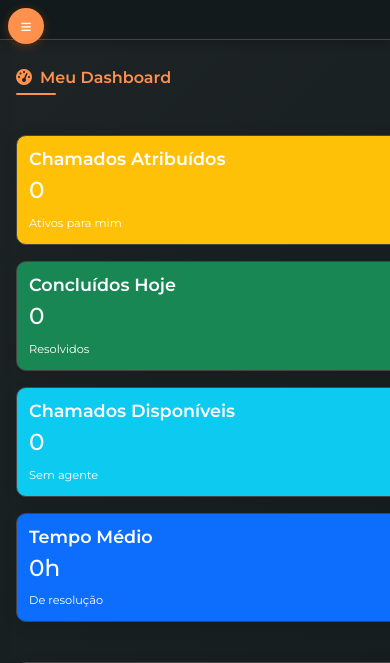
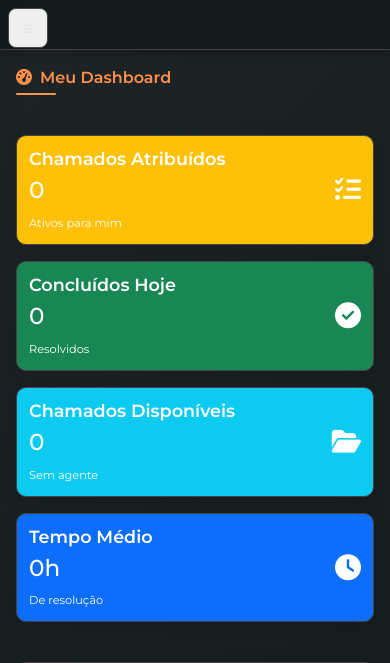
Before and after one commit to emersonevq/evoquefitness, a Python web app: template setores/ti/templates/painel_agente.html in a window 390 px wide; the page is wider, and only the part inside the window is pictured. Shown: the top 663 px of that part. Run offline with Jinja, Linux system fonts and the light colour scheme; the template is opened without the code that fills it, so the values that code supplies are empty; some libraries are stand-ins or nearby versions; grey boxes are pictures that could not be loaded.

Commit message:
Update painel.css

```diff
--- a/static/ti/css/painel/painel.css
+++ b/static/ti/css/painel/painel.css
@@ -1993,17 +1993,27 @@ select option:checked {
   position: fixed;
   top: var(--spacing-sm);
   left: var(--spacing-sm);
+<<<<<<< HEAD
   background: var(--primary-color);
   color: white;
   border: none;
   border-radius: 50%;
   width: 36px;
   height: 36px;
+=======
+  background: transparent;
+  color: var(--light-color);
+  border: 1px solid var(--border-color);
+  border-radius: 8px;
+  width: 40px;
+  height: 40px;
+>>>>>>> 124108a (Atualizando projeto com as últimas mudanças)
   display: none;
   align-items: center;
   justify-content: center;
   cursor: pointer;
   z-index: 1200;
+<<<<<<< HEAD
   box-shadow: 0 2px 10px rgba(255, 98, 0, 0.3);
   transition: all var(--transition-speed) ease;
   font-size: var(--font-size-small);
@@ -2011,6 +2021,17 @@ select option:checked {
 
 .sidebar-toggle:hover {
   transform: scale(1.05);
+=======
+  box-shadow: 0 2px 8px var(--shadow-color);
+  transition: all var(--transition-speed) ease;
+  font-size: var(--font-size-base);
+}
+
+.sidebar-toggle:hover {
+  background: rgba(255, 98, 0, 0.08);
+  border-color: var(--primary-color);
+  transform: translateY(-1px);
+>>>>>>> 124108a (Atualizando projeto com as últimas mudanças)
 }
 
 /* ============ SEÇÃO: PAGINAÇÃO ============ */
@@ -2064,9 +2085,44 @@ select option:checked {
   bottom: 0;
   background: rgba(0,0,0,0.45);
   z-index: 1140;
+<<<<<<< HEAD
   display: none;
 }
 .sidebar-backdrop.show { display: block; }
+=======
+  opacity: 0;
+  transition: opacity 200ms ease;
+  pointer-events: none;
+}
+.sidebar-backdrop.show {
+  opacity: 0.6;
+  pointer-events: auto;
+}
+
+/* Sidebar base improvements */
+.sidebar {
+  background: var(--sidebar-bg);
+  box-shadow: 4px 0 20px rgba(0,0,0,0.45);
+  opacity: 1;
+}
+
+/* Submenu collapse animation */
+.sidebar nav ul .submenu {
+  max-height: 0;
+  overflow: hidden;
+  transition: max-height 260ms ease, opacity 220ms ease, padding 200ms ease;
+  opacity: 0;
+  padding-top: 0;
+  padding-bottom: 0;
+}
+
+.sidebar nav ul li.has-submenu.open .submenu {
+  max-height: 1000px; /* suficiente para conter itens */
+  opacity: 1;
+  padding-top: 0.5rem;
+  padding-bottom: 0.5rem;
+}
+>>>>>>> 124108a (Atualizando projeto com as últimas mudanças)
 
 /* ============ SEÇÃO: RESPONSIVIDADE ============ */
 @media (max-width: 1200px) {
@@ -2087,10 +2143,25 @@ select option:checked {
   .sidebar {
     transform: translateX(-100%);
     z-index: 1150;
+<<<<<<< HEAD
   }
 
   .sidebar.active {
     transform: translateX(0);
+=======
+    /* Garantir largura mínima no mobile para que o menu fique visível quando aberto */
+    width: 0; /* manter 0 por padrão para não empurrar layout */
+    min-width: 0;
+  }
+
+  .sidebar.active {
+    transform: translateX(0);
+    /* Ao abrir no mobile, forçamos largura visível e overflow para exibir o conteúdo */
+    width: 280px;
+    min-width: 240px;
+    max-width: 90vw;
+    overflow-y: auto;
+>>>>>>> 124108a (Atualizando projeto com as últimas mudanças)
   }
 
   .main-content {
@@ -2100,6 +2171,44 @@ select option:checked {
   .sidebar-toggle {
     display: flex;
   }
+<<<<<<< HEAD
+=======
+
+  /* Remove default browser/Bootstrap orange focus square on the burger button while keeping accessibility */
+  .sidebar-toggle,
+  #sidebarToggle,
+  #mobileSidebarToggle,
+  .btn-link#mobileSidebarToggle {
+    -webkit-tap-highlight-color: transparent; /* mobile touch */
+  }
+
+  .sidebar-toggle:focus,
+  #sidebarToggle:focus,
+  #mobileSidebarToggle:focus,
+  .btn-link#mobileSidebarToggle:focus {
+    outline: none;
+    box-shadow: 0 0 0 3px rgba(255, 98, 0, 0.12); /* subtle ring, not a solid orange square */
+    background: rgba(255, 98, 0, 0.06);
+    border-color: transparent;
+  }
+
+  /* Ensure icon inside button doesn't get text-decoration or ugly selection box */
+  .sidebar-toggle i,
+  #sidebarToggle i,
+  #mobileSidebarToggle i {
+    text-decoration: none;
+    user-select: none;
+  }
+
+  /* Active/focus-visible state for keyboard users */
+  .sidebar-toggle.active,
+  .sidebar-toggle:focus-visible,
+  #sidebarToggle:focus-visible,
+  #mobileSidebarToggle:focus-visible {
+    background: rgba(255, 98, 0, 0.08);
+    box-shadow: 0 0 0 4px rgba(255, 98, 0, 0.14);
+  }
+>>>>>>> 124108a (Atualizando projeto com as últimas mudanças)
 
   .navbar-panel {
     left: 0 !important;
@@ -2123,11 +2232,16 @@ select option:checked {
     padding: var(--spacing-sm);
     margin-top: calc(var(--navbar-height) - 10px);
   }
-
+<<<<<<< HEAD
+
+=======
+
+>>>>>>> 124108a (Atualizando projeto com as últimas mudanças)
   .navbar-panel {
     height: calc(var(--navbar-height) - 10px);
     padding: var(--spacing-xs) 0;
   }
+<<<<<<< HEAD
 
   .content-section {
     padding: var(--spacing-md);
@@ -2137,16 +2251,86 @@ select option:checked {
     font-size: 16px;
   }
 
+=======
+
+  .content-section {
+    padding: var(--spacing-md);
+  }
+
+  h2 {
+    font-size: 16px;
+  }
+
+>>>>>>> 124108a (Atualizando projeto com as últimas mudanças)
   .cards-grid {
     grid-template-columns: 1fr;
     gap: var(--spacing-sm);
   }
+<<<<<<< HEAD
 
   .modal-content {
     margin: var(--spacing-sm);
     max-width: calc(100vw - calc(var(--spacing-sm) * 2));
   }
 
+=======
+
+  /* Make modals occupy the entire viewport on mobile in the painel context */
+  .modal {
+    z-index: 2000; /* ensure above sidebar/backdrop */
+  }
+
+  .modal-dialog {
+    max-width: 100%;
+    width: 100%;
+    height: 100%;
+    margin: 0;
+    display: flex;
+    align-items: stretch;
+    justify-content: center;
+  }
+
+  .modal-content {
+    width: 100vw;
+    height: 100vh;
+    border-radius: 0;
+    margin: 0;
+    display: flex;
+    flex-direction: column;
+    overflow: hidden;
+    box-shadow: none;
+    max-width: 100%;
+  }
+
+  .modal-header,
+  .modal-footer {
+    flex: 0 0 auto;
+  }
+
+  .modal-body {
+    flex: 1 1 auto;
+    overflow-y: auto;
+    padding: var(--spacing-md);
+  }
+
+  /* Small margin for large mobile screens to avoid touching edges if desired */
+  .modal.modal-dialog-margin .modal-content {
+    width: calc(100vw - 1rem);
+    height: calc(100vh - 1rem);
+    margin: 0.5rem;
+    border-radius: 8px;
+  }
+
+  .modal-backdrop.show {
+    opacity: 0.6;
+  }
+
+  .modal.show {
+    display: block; /* ensure visible */
+  }
+
+  /* keep previous behavior for non-modal content */
+>>>>>>> 124108a (Atualizando projeto com as últimas mudanças)
   .modal-body {
     grid-template-columns: 1fr;
     padding: var(--spacing-md);
@@ -2215,6 +2399,18 @@ select option:checked {
   .collapsible-content {
     padding: 1rem;
   }
+<<<<<<< HEAD
+=======
+  /* Garantir que as seções ocupem toda a tela no mobile */
+  .content-section {
+    min-height: calc(100vh - var(--navbar-height) - var(--spacing-md) * 2);
+    width: 100%;
+  }
+  .main-content {
+    min-height: 100vh;
+    width: 100vw;
+  }
+>>>>>>> 124108a (Atualizando projeto com as últimas mudanças)
 }
 
 @media (max-width: 576px) {
```
